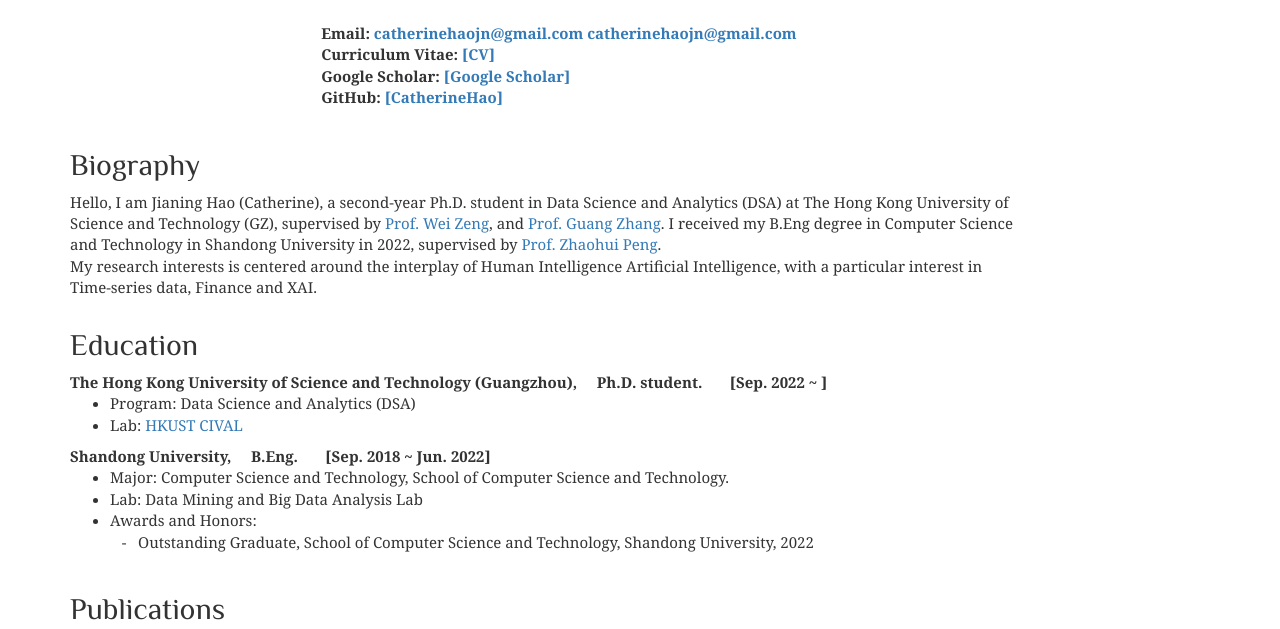
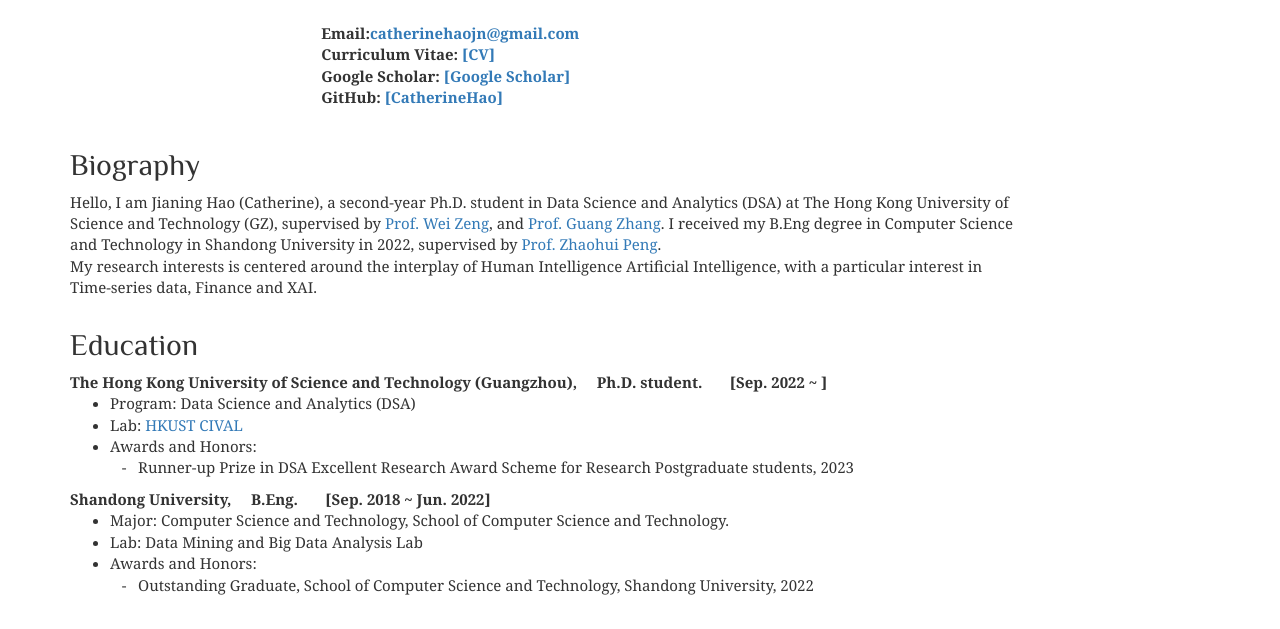
Before and after one commit to CatherineHao/catherinehao.github.io, a plain HTML site: page index.html in a window 1280 px wide. Shown: the part 237-866 px from the top of the page. Drawn offline with nearby package versions, Linux system fonts and the light colour scheme.

Commit message:
Update index.html

```diff
--- a/index.html
+++ b/index.html
@@ -68,7 +68,7 @@
           The Hong Kong University of Science and Technology (Guangzhou)<br>
           Guangzhou, China<br>
             <br>
-            <b>Email:<a href="mailto:jhao768@connect-hkust-gz.edu.cn" target="_blank"> catherinehaojn@gmail.com</a><a href="mailto:catherinehaojn@gmail.com" target="_blank"> catherinehaojn@gmail.com</a></b>
+            <b>Email:<a href="mailto:jhao768@connect-hkust-gz.edu.cn" target="_blank">catherinehaojn@gmail.com</a></b>
             <br>
             <b>Curriculum Vitae: <a href="files/cv.pdf" target="_blank">[CV]</a></b>
             <br>
@@ -98,6 +98,8 @@
         <ul>
           <li> Program: Data Science and Analytics (DSA)</li>
           <li> Lab: <a href="https://hkust-cival.com" target="_blank">HKUST CIVAL</a></li>
+          <li> Awards and Honors:<br>
+              &nbsp;&nbsp;&nbsp;-&nbsp;&nbsp;&nbsp;Runner-up Prize in DSA Excellent Research Award Scheme for Research Postgraduate students, 2023 <br> </li>
         </ul>
 
         <strong>Shandong University, &nbsp;&nbsp;&nbsp; B.Eng. &nbsp;&nbsp;&nbsp;&nbsp;&nbsp;&nbsp;[Sep. 2018 ~
```
